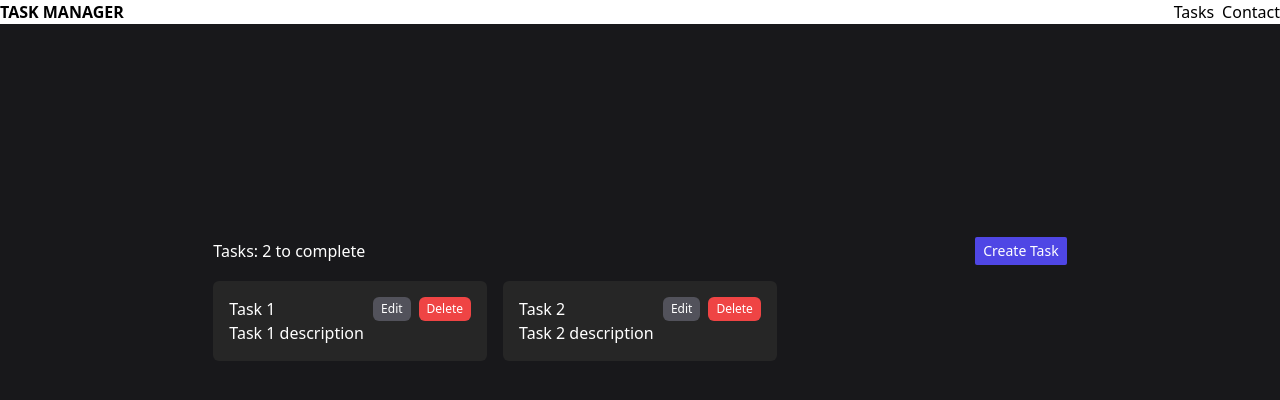
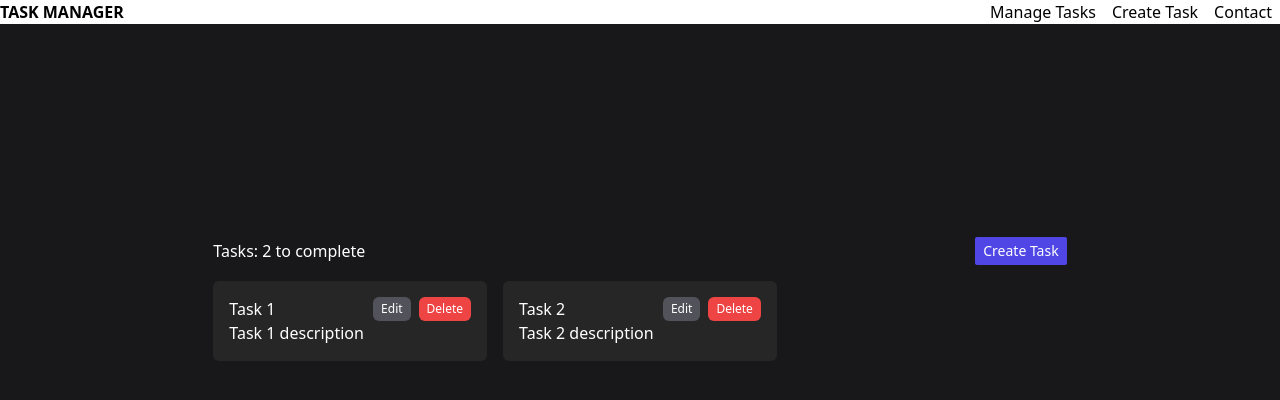
Before and after one commit to FrancRose/todo-react-rtk, a React (Create React App) app: page / in a window 1280 px wide. Shown: the top 400 px of the page. Built offline with nearby package versions, Linux system fonts and the light colour scheme.

Commit message:
added navbar link

```diff
--- a/src/components/Navbar.js
+++ b/src/components/Navbar.js
@@ -6,8 +6,9 @@ const Navbar = () => {
     <nav className="flex mx-auto justify-between">
       <Link to="/" className="font-bold">TASK MANAGER</Link>
       <div>
-        <NavLink className='px-2' to='/'>Tasks</NavLink>
-        <NavLink to='/contact'>Contact</NavLink>
+        <NavLink className='px-2' to='/'>Manage Tasks</NavLink>
+        <NavLink className='px-2' to='/create-task'>Create Task</NavLink>
+        <NavLink className='px-2'to='/contact'>Contact</NavLink>
       </div>
     </nav>
   );
```
